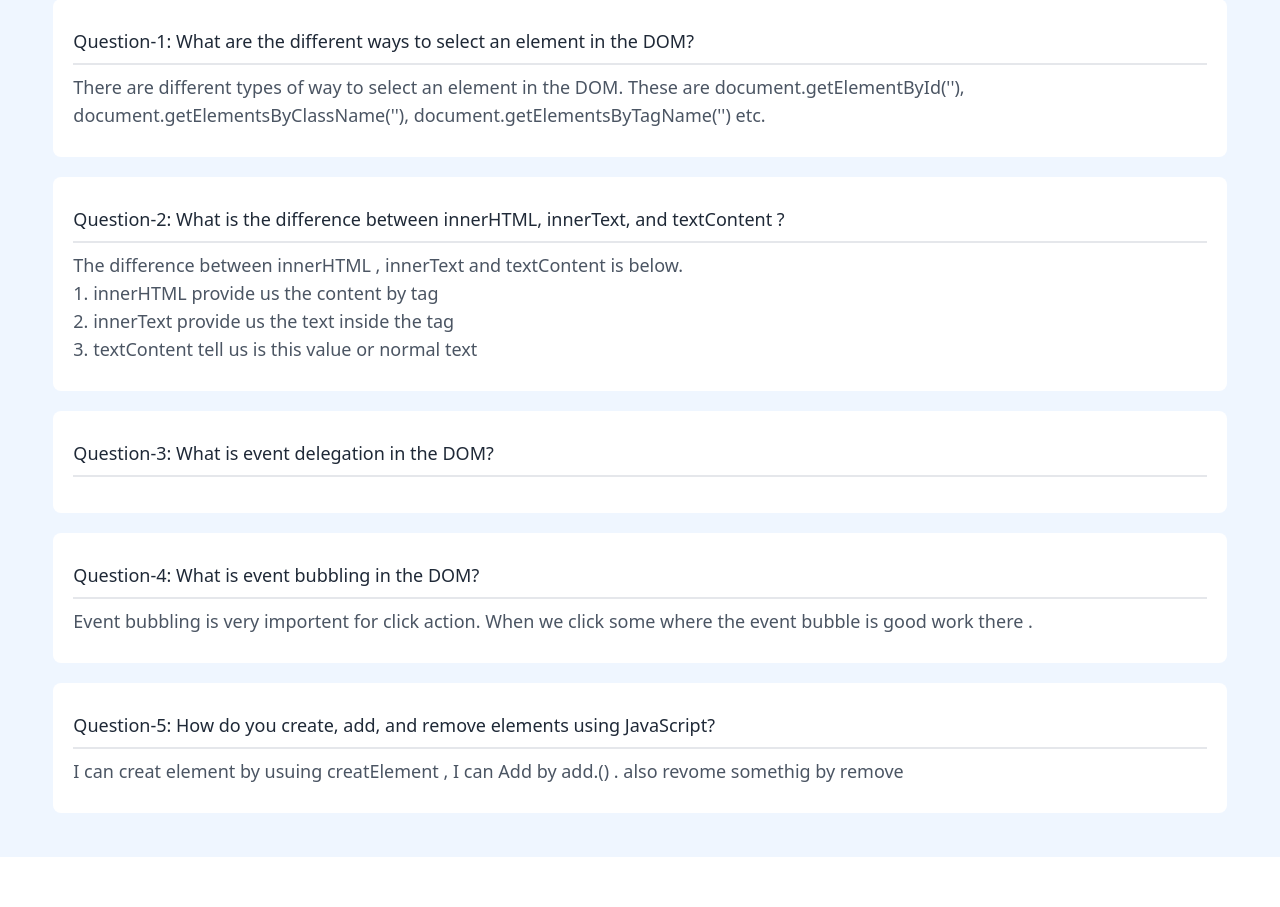
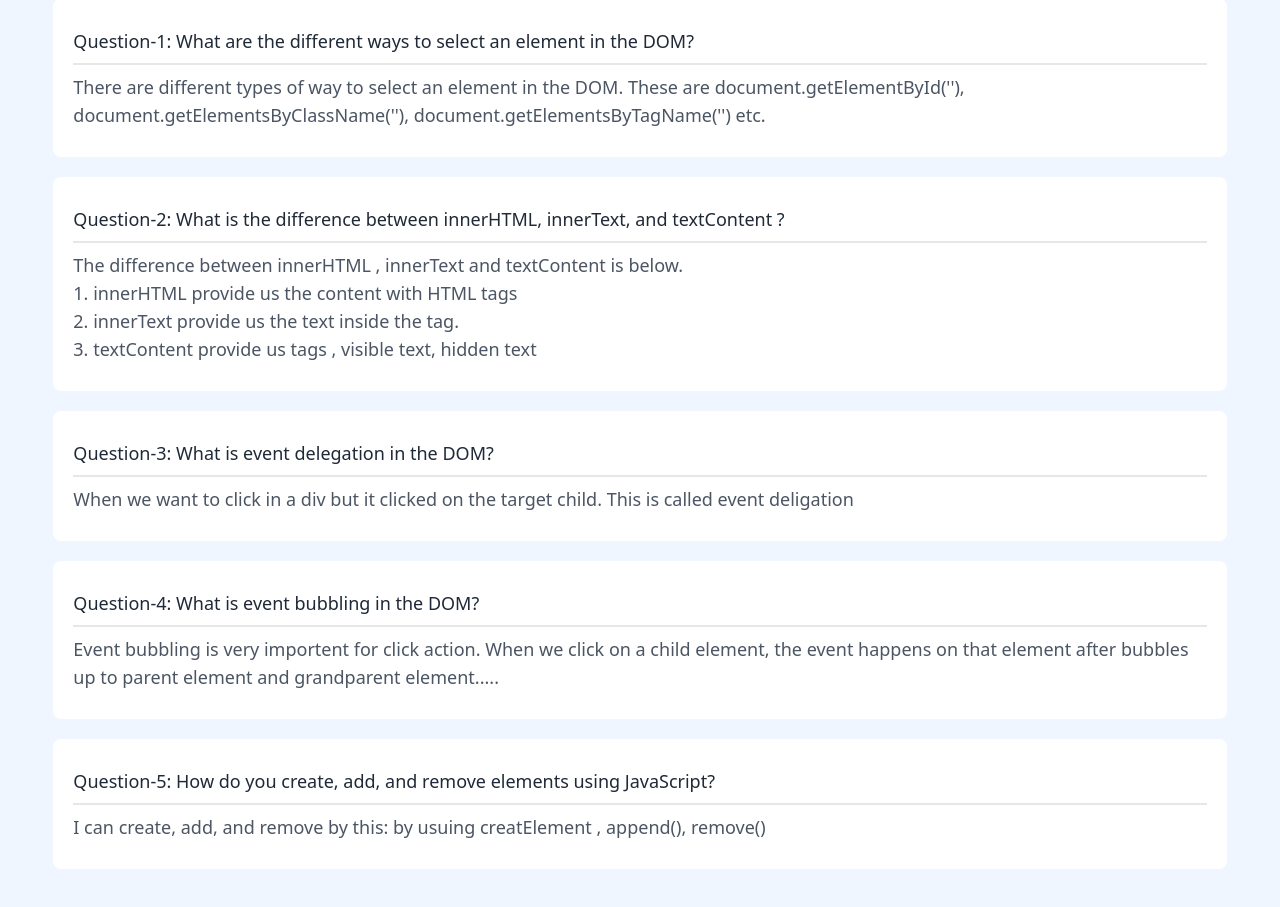
Before and after one commit to DipuBaroi/assignment-5-dev-board, a plain HTML site: page blogs.html in a window 1280 px wide. Shown: the part 173-1080 px from the top of the page. Before the commit the page ends 1030 px from the top, so only its background shows below. Drawn offline with nearby package versions, Linux system fonts and the light colour scheme.

Commit message:
write the answer of the questions

```diff
--- a/blogs.html
+++ b/blogs.html
@@ -31,21 +31,21 @@
         <div class="w-11/12 mx-auto  bg-white rounded-lg mb-5 p-5">
             <h3 class="font-medium text-lg py-2 border-b-2">Question-2: What is the difference between innerHTML, innerText, and textContent ?</h3>
             <p class="text-gray-600 text-lg py-2">The difference between innerHTML , innerText and textContent is below. <br>
-            1. innerHTML provide us the content by tag <br>
-            2. innerText provide us the text inside the tag <br>
-            3. textContent tell us is this value or normal text</p>
+            1. innerHTML provide us the content with HTML tags <br>
+            2. innerText provide us the text inside the tag.  <br>
+            3. textContent provide us tags , visible text, hidden text</p>
         </div>
         <div class="w-11/12 mx-auto  bg-white rounded-lg mb-5 p-5">
             <h3 class="font-medium text-lg py-2 border-b-2">Question-3: What is event delegation in the DOM?</h3>
-            <p class="text-gray-600 text-lg py-2"></p>
+        <p class="text-gray-600 text-lg py-2">When we want to click in a div but it clicked on the target child. This is called event deligation</p>
         </div>
         <div class="w-11/12 mx-auto  bg-white rounded-lg mb-5 p-5">
             <h3 class="font-medium text-lg py-2 border-b-2">Question-4: What is event bubbling in the DOM?</h3>
-            <p class="text-gray-600 text-lg py-2">Event bubbling is very importent for click action. When we click some where the event bubble is good work there . </p>
+            <p class="text-gray-600 text-lg py-2">Event bubbling is very importent for click action. When we click on a child element, the event happens on that element after bubbles up to parent element and grandparent element..... </p>
         </div>
         <div class="w-11/12 mx-auto  bg-white rounded-lg mb-5 p-5">
             <h3 class="font-medium text-lg py-2 border-b-2">Question-5: How do you create, add, and remove elements using JavaScript?</h3>
-            <p class="text-gray-600 text-lg py-2"> I can creat element by usuing creatElement , I can Add by add.() . also revome somethig by remove</p>
+            <p class="text-gray-600 text-lg py-2"> I can create, add, and remove by this: by usuing creatElement , append(), remove()</p>
         </div>
      </main>
 
```
